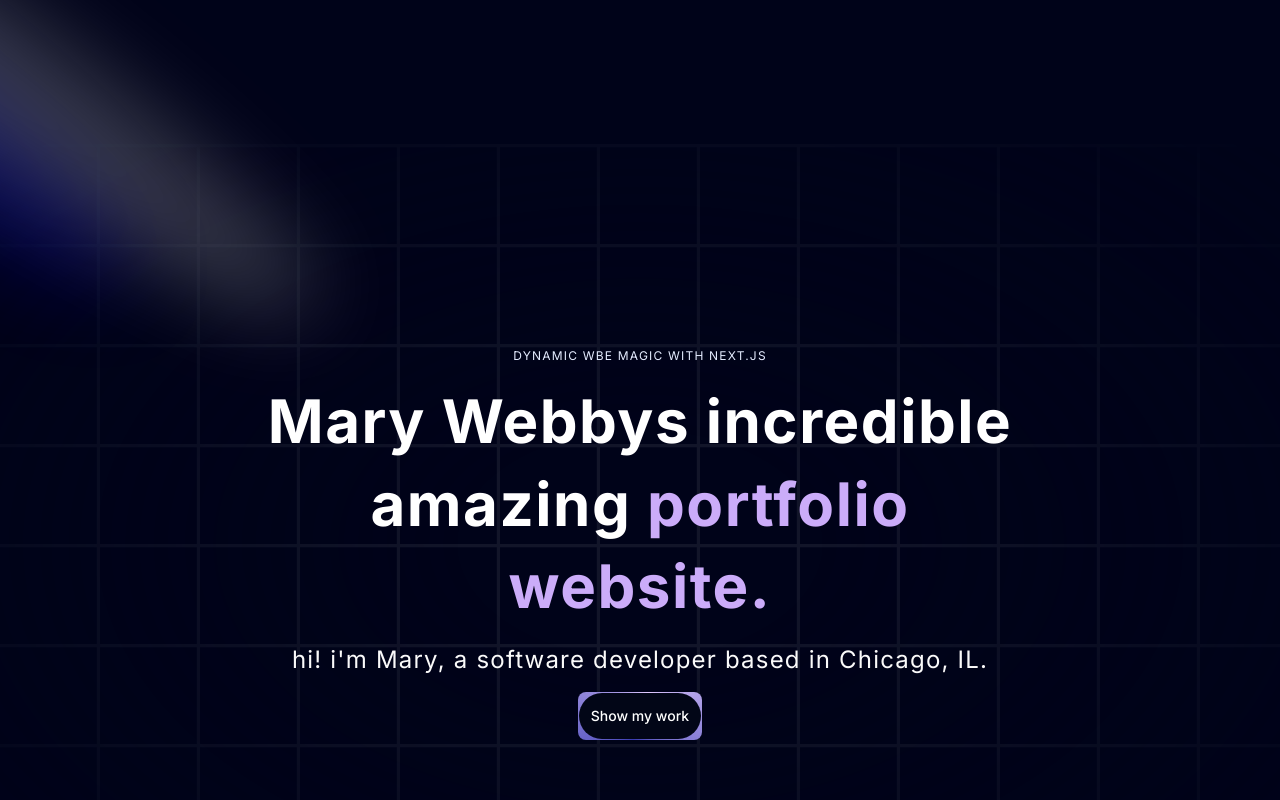
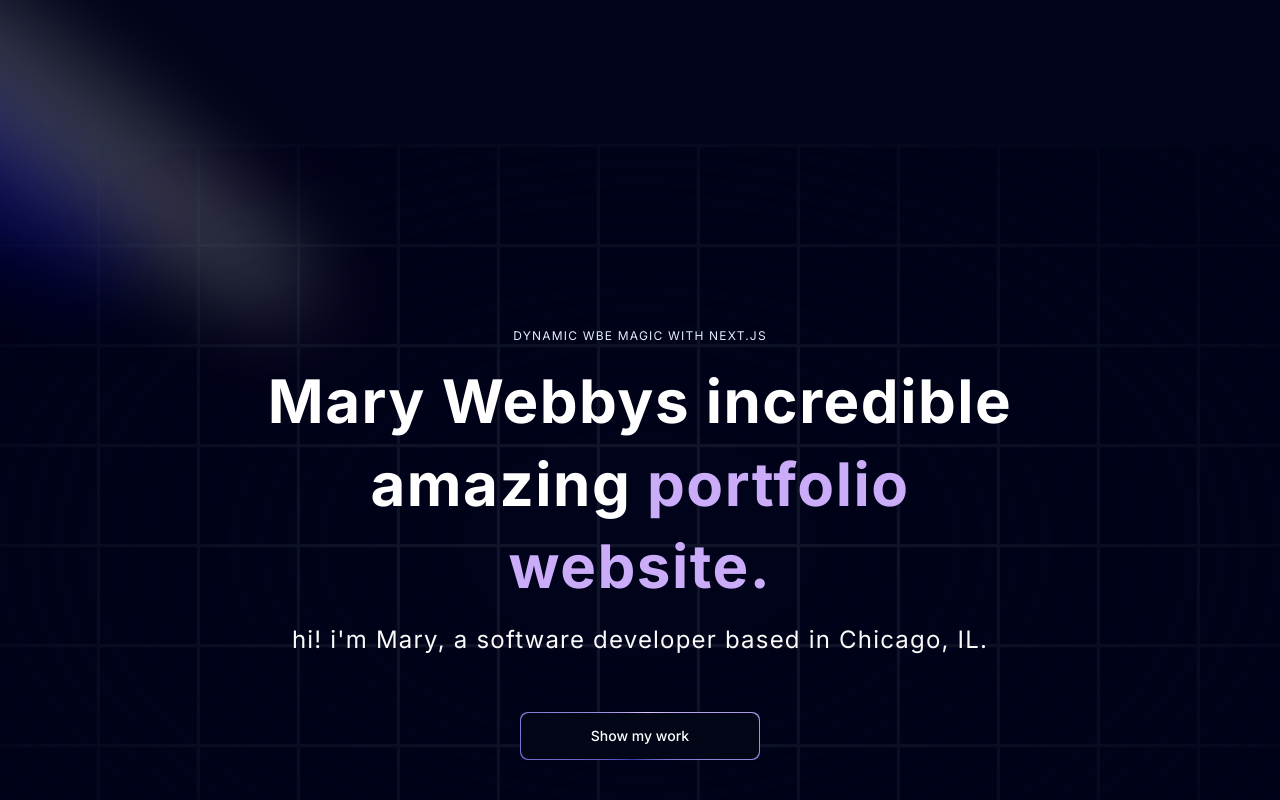
Before and after one commit to marywebby/portfolio, a Next.js app: page / in a window 1280 px wide. Shown: the top 800 px of the page. Built offline with nearby package versions, Linux system fonts and the light colour scheme.

Commit message:
added some more styling to the button

```diff
--- a/components/ui/MagicButton.tsx
+++ b/components/ui/MagicButton.tsx
@@ -2,10 +2,12 @@
 
 const MagicButton = ({title, icon, position, handleClick, otherClasses} : {title: string, icon: React.ReactNode, position: string; handleClick?: () => void; otherClasses?: string;  }) => {
   return (
-    <button className="relative inline-flex h-12 w-full overflow-hidden rounded-lg p-[1px] focus:outline-none">
+    <button className="relative inline-flex h-12 w-full overflow-hidden rounded-lg p-[1px] focus:outline-none md:w-60 md:mt-10">
       <span className="absolute inset-[-1000%] animate-[spin_2s_linear_infinite] bg-[conic-gradient(from_90deg_at_50%_50%,#E2CBFF_0%,#393BB2_50%,#E2CBFF_100%)]" />
-      <span className="inline-flex h-full w-full cursor-pointer items-center justify-center rounded-full bg-slate-950 px-3 py-1 text-sm font-medium text-white backdrop-blur-3xl">
+      <span className={'inline-flex h-full w-full cursor-pointer items-center justify-center rounded-lg bg-slate-950 px-7 text-sm font-medium text-white backdrop-blur-3xl ${otherClasses}'}>
+          {position === 'left' && icon}
           {title}
+          {position === 'right' && icon}
       </span>
     </button>
   )
```
